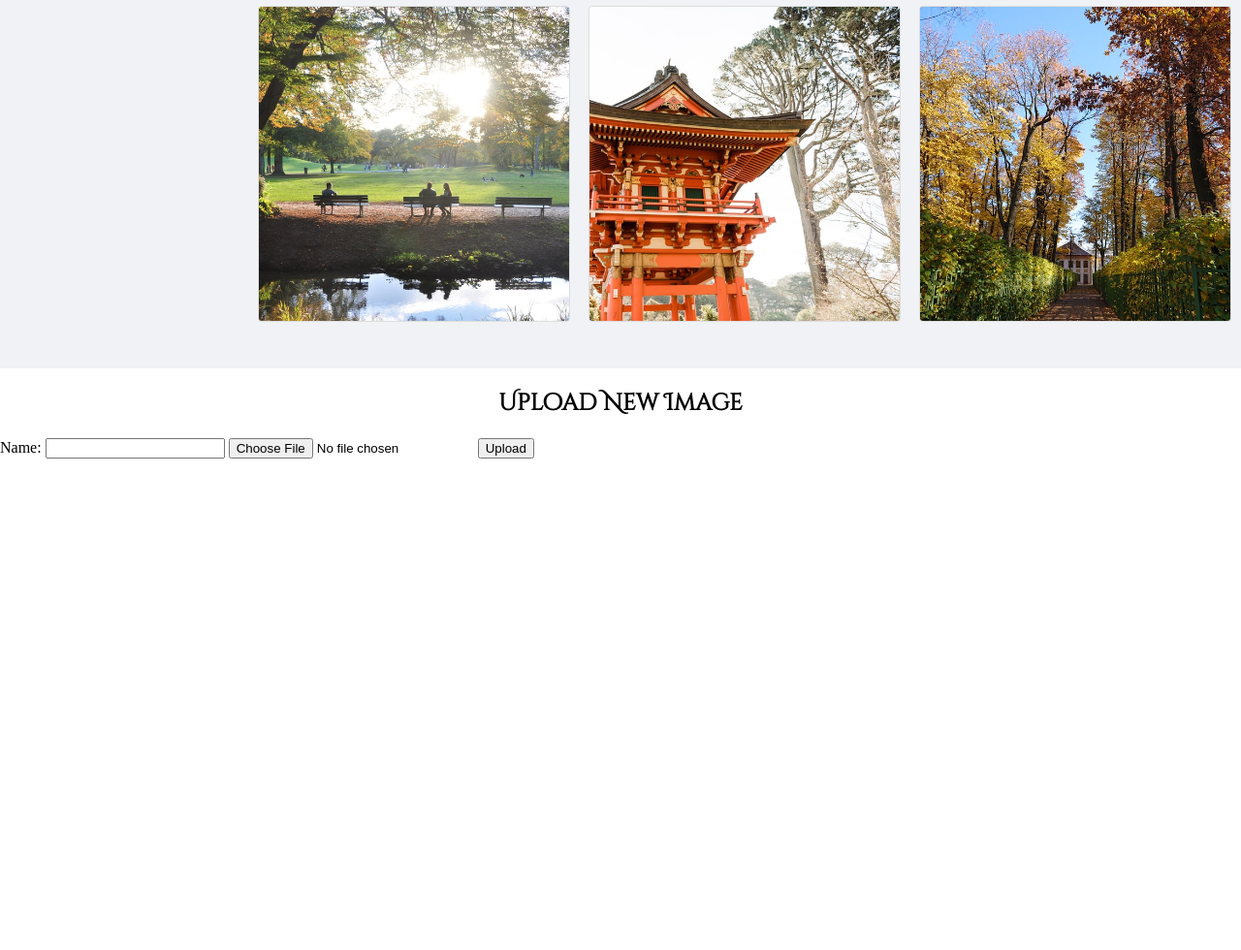
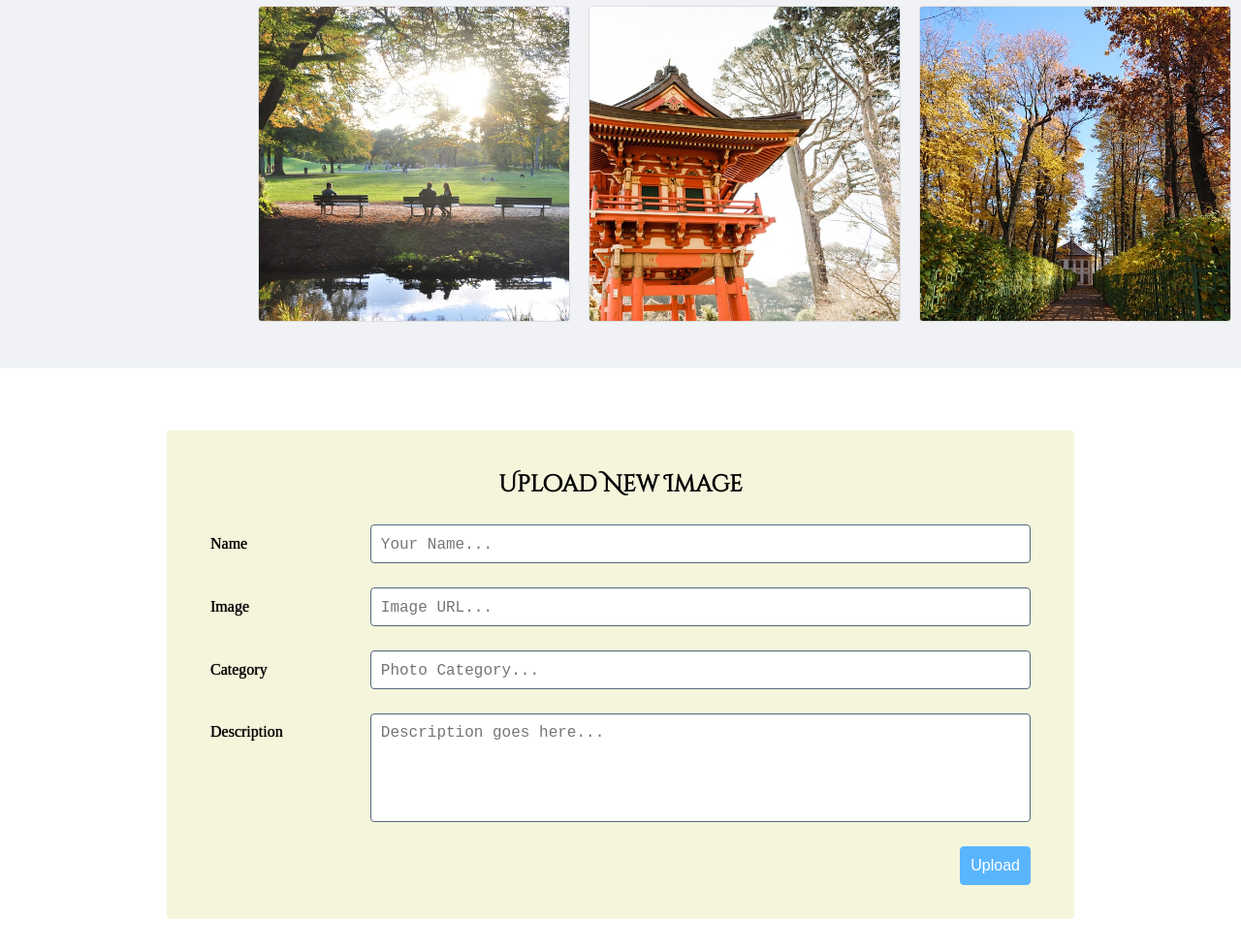
Before and after one commit to malekak44/photo-book, a plain HTML site: page index.html in a window 1280 px wide. Shown: the part 2374-3354 px from the top of the page at 97% size. Before the commit the page ends 2847 px from the top, so only its background shows below. Drawn offline with Linux system fonts and the light colour scheme; a web font is replaced by a local one.

Commit message:
upload form done

```diff
--- a/app/js/script.js
+++ b/app/js/script.js
@@ -1,6 +1,7 @@
 const btnHamburger = document.querySelector("#btnHamburger");
 const header = document.querySelector("header");
 const mobileMenu = document.querySelector(".mobile-menu");
+const submitBtn = document.querySelector("#submitBtn");
 
 btnHamburger.addEventListener("click", () => {
     if (header.classList.contains("open")) {
@@ -11,3 +12,8 @@ btnHamburger.addEventListener("click", () => {
         mobileMenu.classList.add("show");
     }
 });
+
+submitBtn.addEventListener("click", (e) => {
+    e.preventDefault();
+    alert("Submitted!");
+});
--- a/app/scss/_upload-form.scss
+++ b/app/scss/_upload-form.scss
@@ -1,5 +1,82 @@
 .upload-form {
+    width: 90%;
+    margin: 3rem auto 2rem;
+    background: beige;
+    border-radius: .25rem;
+    padding: 5px 0;
+
+    @include breakpoint-up(medium) {
+        width: 70%;
+        padding: 1.25rem 1.25rem 0.625rem;
+        margin: 4rem auto 2rem;
+    }
+
     h2 {
         text-align: center;
     }
+
+    .form-control {
+        display: flex;
+        flex-direction: column;
+        align-items: baseline;
+        margin: 25px;
+
+        @include breakpoint-up(medium) {
+            flex-direction: row;
+        }
+
+        label {
+            flex: 1;
+            text-shadow: 0px 0px 1px;
+            margin-bottom: 0.625rem;
+
+            @include breakpoint-up(medium) {
+                margin-bottom: 0;
+            }
+        }
+
+        input,
+        textarea {
+            flex: 4;
+            border: 1px solid $base-color;
+            border-radius: .25rem;
+            padding: 0.625rem;
+            outline: none;
+            font-size: 1rem;
+            resize: none;
+            width: 95%;
+
+            @include breakpoint-up(medium) {
+                width: auto;
+            }
+
+            &:focus {
+                border: 1px solid $focus-color;
+            }
+        }
+
+
+        input::placeholder {
+            font-family: monospace;
+        }
+
+        input[type="submit"] {
+            flex: 0;
+            margin-left: auto;
+            cursor: pointer;
+            background: $focus-color;
+            color: #fff;
+            transition: all 300ms ease-in-out;
+            border: 1px solid $focus-color;
+            width: 35%;
+
+            @include breakpoint-up(medium) {
+                width: auto;
+            }
+
+            &:hover {
+                background: #198ceb;
+            }
+        }
+    }
 }
--- a/index.html
+++ b/index.html
@@ -122,10 +122,25 @@
         <section class="upload-form">
             <h2>Upload New Image</h2>
             <form>
-                <label for="name">Name:</label>
-                <input type="text" name="name" id="name">
-                <input type="file" name="image" id="image">
-                <input type="submit" value="Upload">
+                <div class="form-control">
+                    <label for="name">Name</label>
+                    <input type="text" name="name" id="name" autocomplete="off" placeholder="Your Name...">
+                </div>
+                <div class="form-control">
+                    <label for="image">Image</label>
+                    <input type="url" name="image" id="image" autocomplete="off" placeholder="Image URL...">
+                </div>
+                <div class="form-control">
+                    <label for="category">Category</label>
+                   <input type="text" name="category" id="category" autocomplete="off" placeholder="Photo Category...">
+                </div>
+                <div class="form-control">
+                    <label for="description">Description</label>
+                    <textarea name="description" id="description" cols="20" rows="5" placeholder="Description goes here..."></textarea>
+                </div>
+                <div class="form-control">
+                    <input type="submit" id="submitBtn" value="Upload">
+                </div>
             </form>
         </section>
         <footer>
```
Also changed, not shown: dist/style.css, images/cloud-upload.svg (added), 1 other file.
